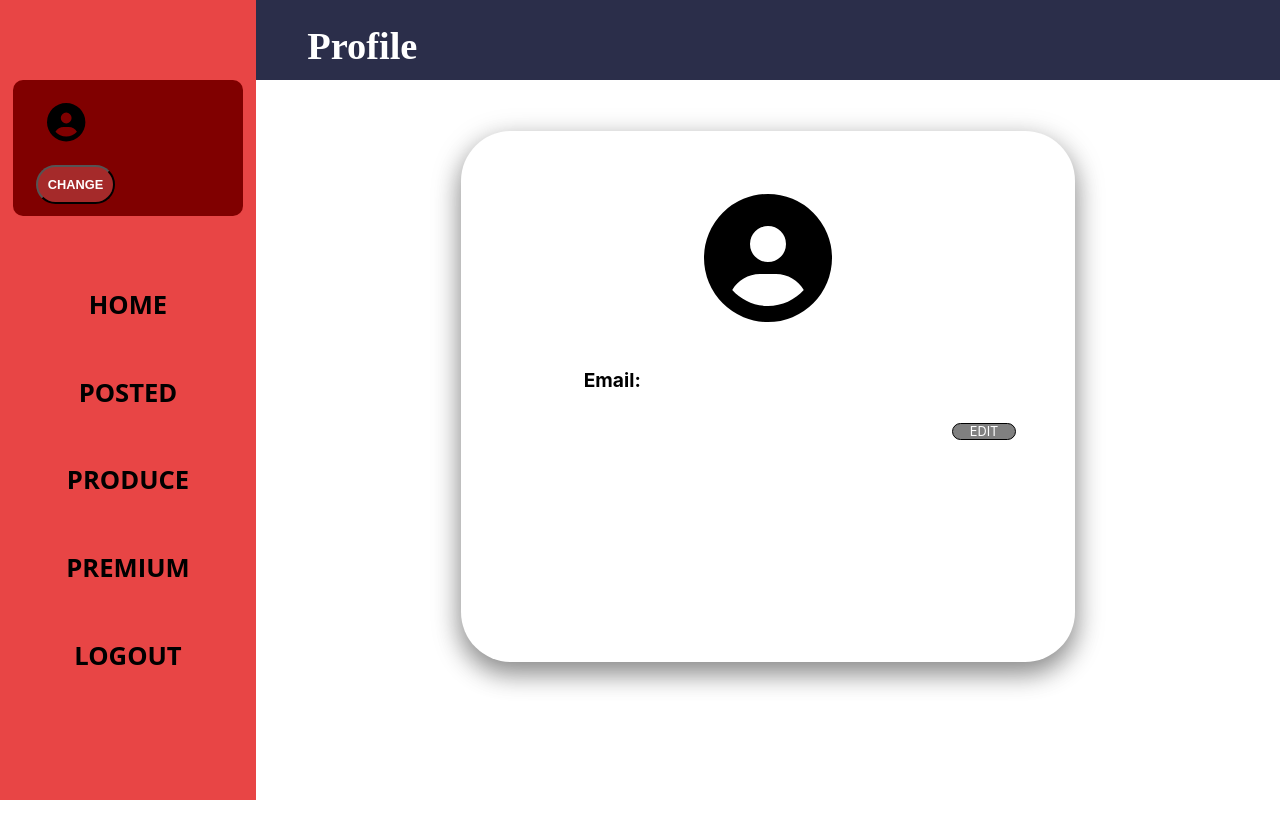
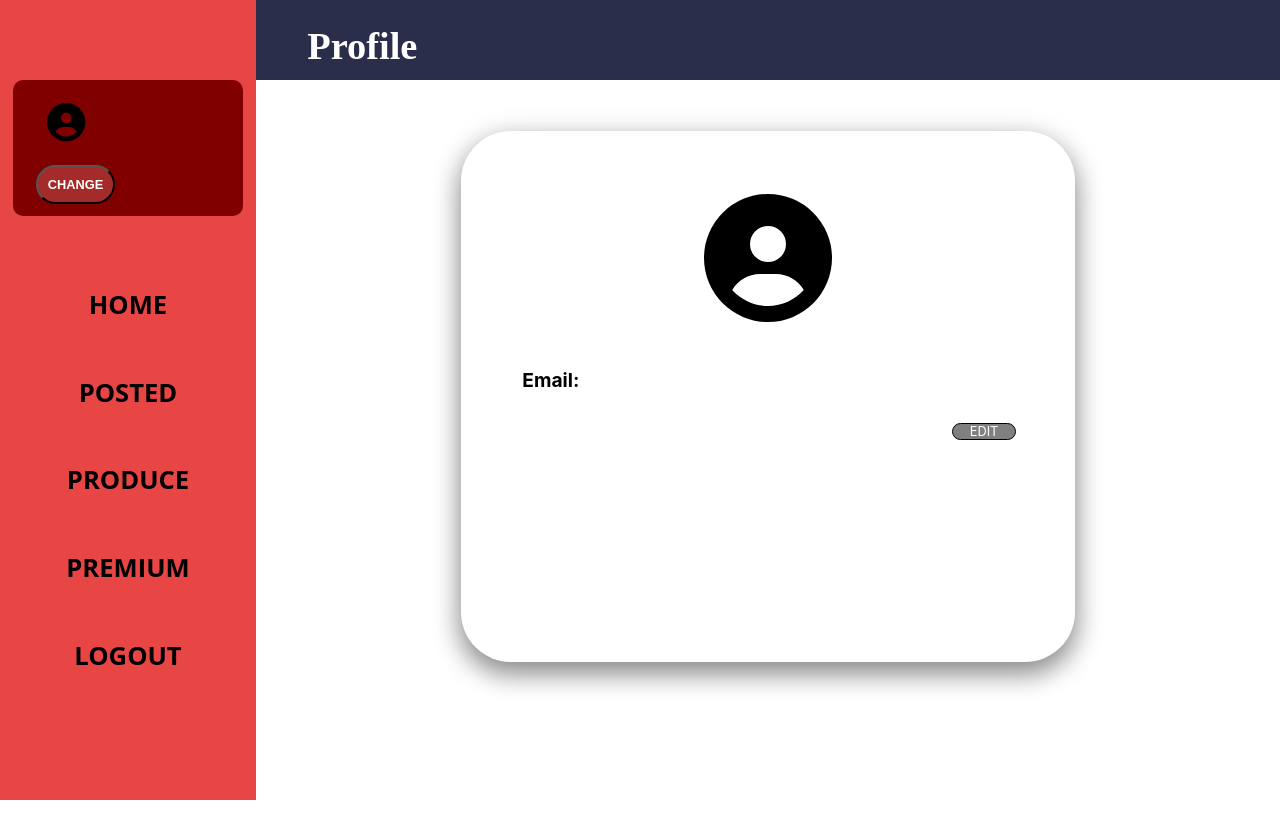
Before and after one commit to willamjonathan/MusicMate, a React (Create React App) app: page /profile in a window 1280 px wide. Shown: the top 838 px of the page. Built offline with nearby package versions, Linux system fonts and the light colour scheme.

Commit message:
"profile-css edited"

```diff
--- a/src/styles/Profile.css
+++ b/src/styles/Profile.css
@@ -65,10 +65,16 @@
 .textprofile {
   font-size: 1.5vw;
   font-weight: 700;
+  /* position: relative;
+  left: 10%; */
+  margin-top: 2%;
+  margin-bottom: 2%;
+}
+.textfield1-profile {
   position: relative;
   left: 10%;
-  margin-top: 2%;
-  margin-bottom: 2%;
+  font-size: 1.4vw;
+  font-weight: 500;
 }
 
 .edit-button-profile {
```
